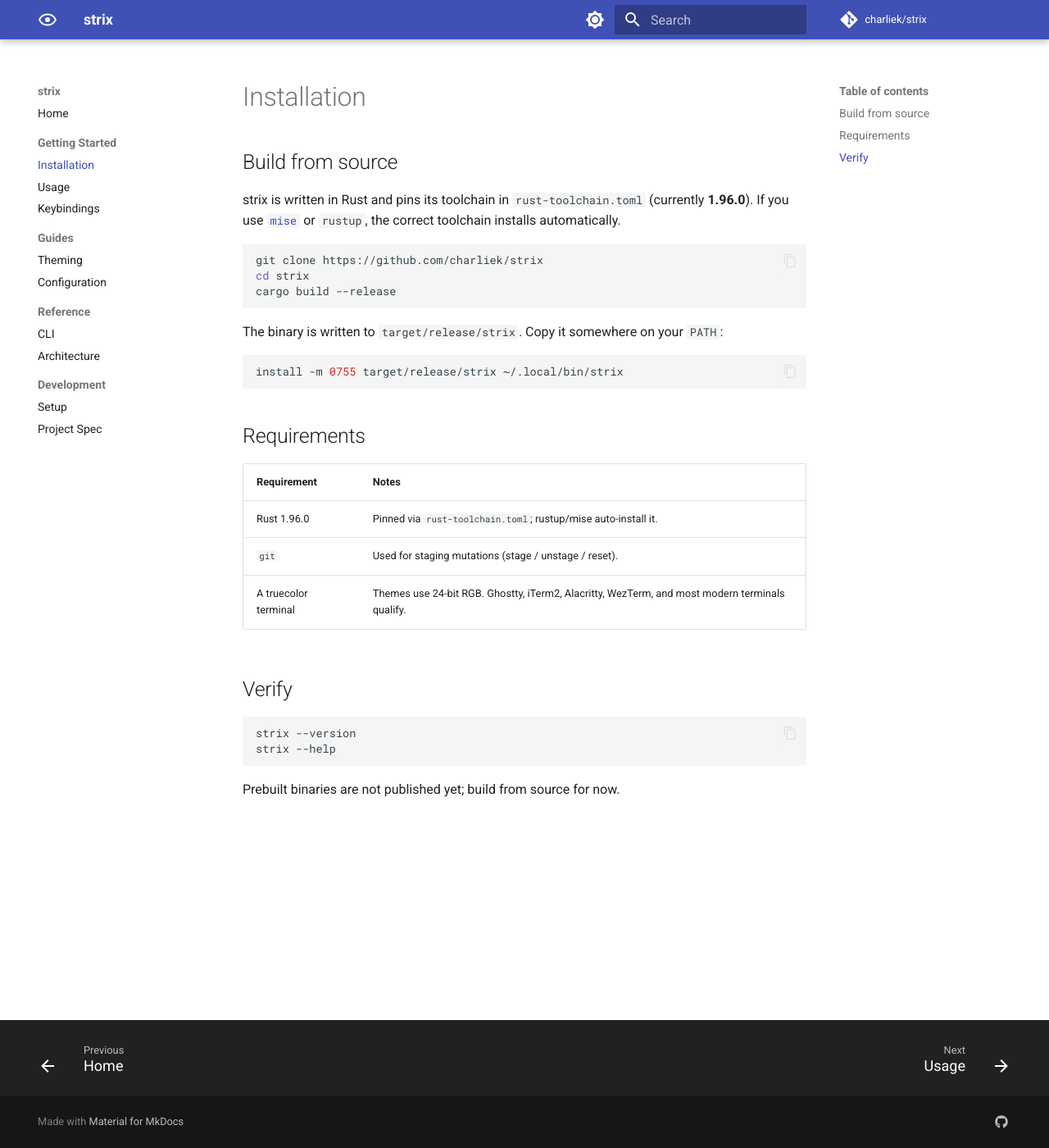
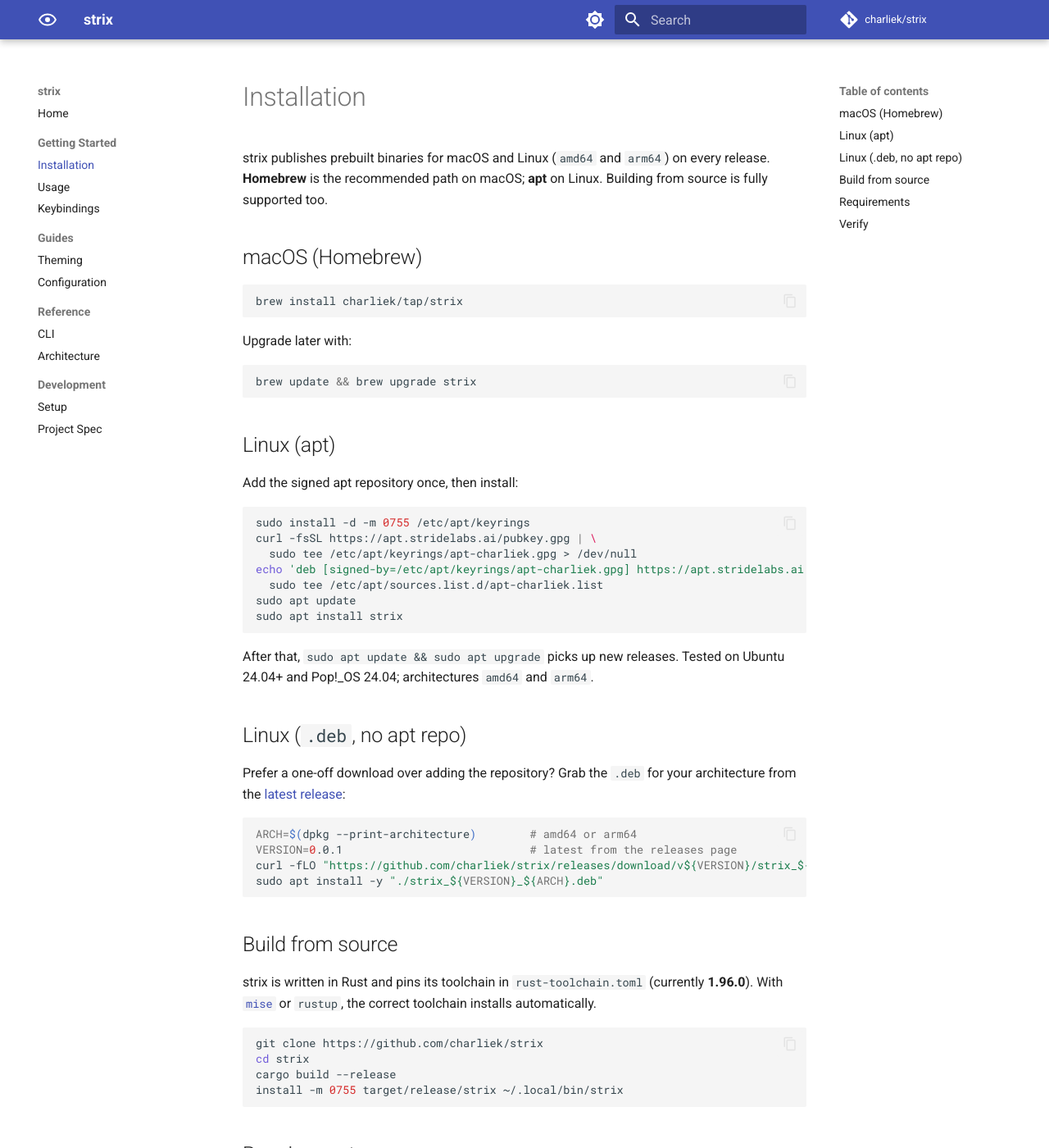
Before and after one commit to charliek/strix, an MkDocs documentation site: the page built from docs/getting-started/installation.md, in a window 1280 px wide and 1400 px high. Shown: the whole window at 82% size. Built offline with MkDocs 1.6.1 and Material for MkDocs 9.7.7, drawn with Linux system fonts in a browser that asks for light colours; comment, search, counter and statistics services are not loaded; some of the changed text lies outside the part shown.

Commit message:
docs: document Homebrew + apt install methods
Replace build-from-source-only instructions with the published install paths
now that v0.0.1 ships binaries: Homebrew on macOS, apt on Linux. README stays
short (brew + apt) and links to the installation guide, which covers the apt
repo, direct .deb download, and building from source.

Co-Authored-By: Claude Opus 4.8 (1M context) <noreply@anthropic.com>

````diff
--- a/docs/getting-started/installation.md
+++ b/docs/getting-started/installation.md
@@ -1,31 +1,70 @@
 # Installation
+
+strix publishes prebuilt binaries for macOS and Linux (`amd64` and `arm64`) on
+every release. **Homebrew** is the recommended path on macOS; **apt** on Linux.
+Building from source is fully supported too.
+
+## macOS (Homebrew)
+
+```bash
+brew install charliek/tap/strix
+```
+
+Upgrade later with:
+
+```bash
+brew update && brew upgrade strix
+```
+
+## Linux (apt)
+
+Add the signed apt repository once, then install:
+
+```bash
+sudo install -d -m 0755 /etc/apt/keyrings
+curl -fsSL https://apt.stridelabs.ai/pubkey.gpg | \
+  sudo tee /etc/apt/keyrings/apt-charliek.gpg > /dev/null
+echo 'deb [signed-by=/etc/apt/keyrings/apt-charliek.gpg] https://apt.stridelabs.ai noble main' | \
+  sudo tee /etc/apt/sources.list.d/apt-charliek.list
+sudo apt update
+sudo apt install strix
+```
+
+After that, `sudo apt update && sudo apt upgrade` picks up new releases. Tested on
+Ubuntu 24.04+ and Pop!_OS 24.04; architectures `amd64` and `arm64`.
+
+## Linux (`.deb`, no apt repo)
+
+Prefer a one-off download over adding the repository? Grab the `.deb` for your
+architecture from the [latest release](https://github.com/charliek/strix/releases/latest):
+
+```bash
+ARCH=$(dpkg --print-architecture)        # amd64 or arm64
+VERSION=0.0.1                            # latest from the releases page
+curl -fLO "https://github.com/charliek/strix/releases/download/v${VERSION}/strix_${VERSION}_${ARCH}.deb"
+sudo apt install -y "./strix_${VERSION}_${ARCH}.deb"
+```
 
 ## Build from source
 
 strix is written in Rust and pins its toolchain in `rust-toolchain.toml`
-(currently **1.96.0**). If you use [`mise`](https://mise.jdx.dev/) or `rustup`,
-the correct toolchain installs automatically.
+(currently **1.96.0**). With [`mise`](https://mise.jdx.dev/) or `rustup`, the
+correct toolchain installs automatically.
 
 ```bash
 git clone https://github.com/charliek/strix
 cd strix
 cargo build --release
-```
-
-The binary is written to `target/release/strix`. Copy it somewhere on your
-`PATH`:
-
-```bash
 install -m 0755 target/release/strix ~/.local/bin/strix
 ```
 
 ## Requirements
 
-| Requirement | Notes                                                          |
-|-------------|----------------------------------------------------------------|
-| Rust 1.96.0 | Pinned via `rust-toolchain.toml`; rustup/mise auto-install it. |
-| `git`       | Used for staging mutations (stage / unstage / reset).          |
+| Requirement | Notes |
+|-------------|-------|
+| `git` on `PATH` | Required at runtime — strix shells out to `git` for staging mutations (stage / unstage / reset). The apt and Homebrew packages declare this dependency. |
 | A truecolor terminal | Themes use 24-bit RGB. Ghostty, iTerm2, Alacritty, WezTerm, and most modern terminals qualify. |
+| Rust 1.96.0 | **Only when building from source.** Pinned via `rust-toolchain.toml`; rustup/mise auto-install it. The prebuilt binaries have no build-time requirement. |
 
 ## Verify
 
@@ -33,5 +72,3 @@ install -m 0755 target/release/strix ~/.local/bin/strix
 strix --version
 strix --help
 ```
-
-Prebuilt binaries are not published yet; build from source for now.
````
Also changed, not shown: README.md (+18 -6 lines), docs/index.md (+1 -1 lines).
